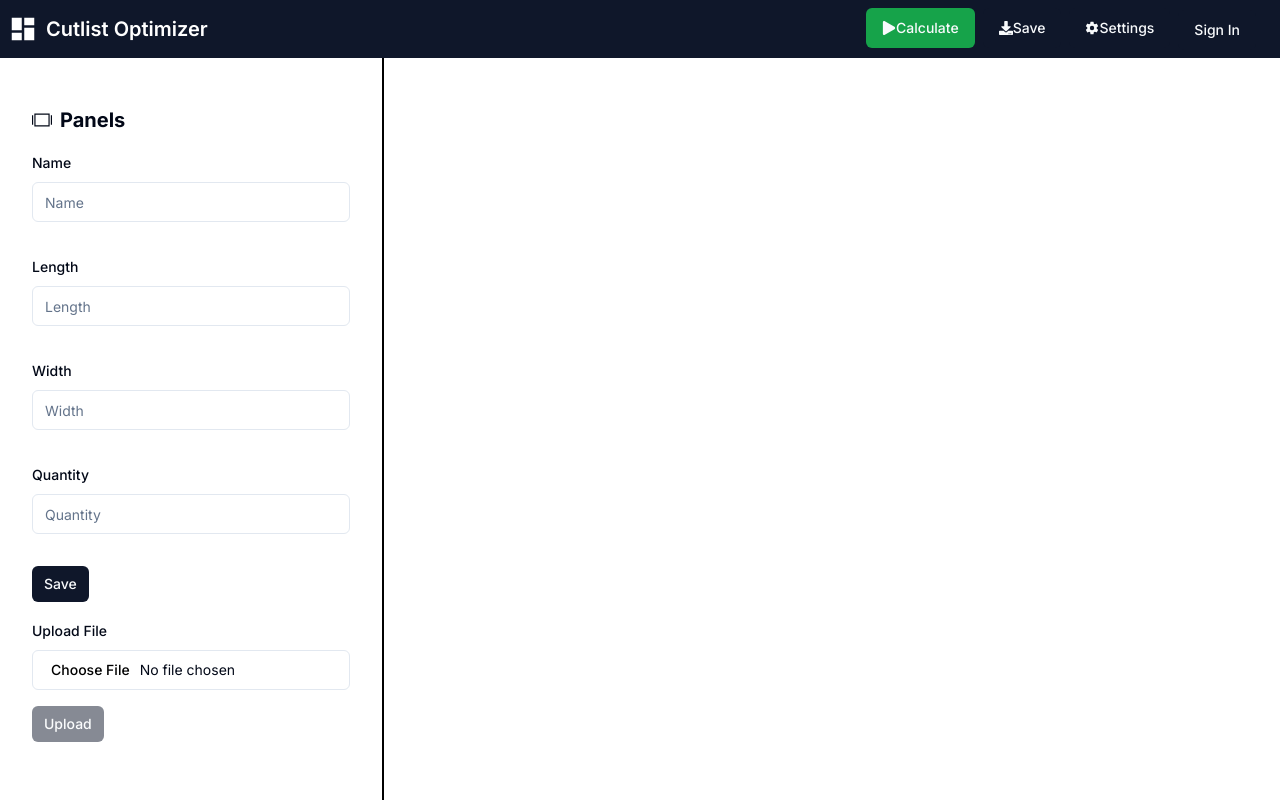
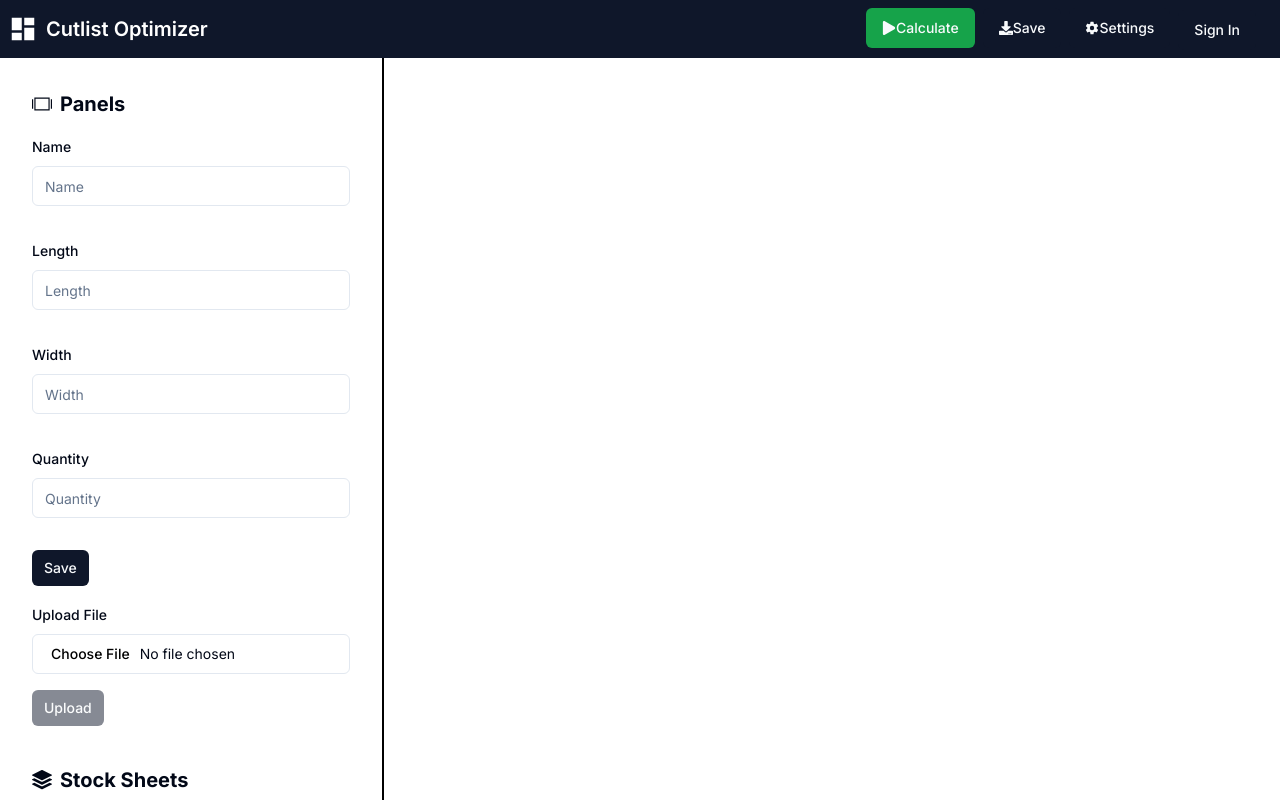
Before and after one commit to noman318/cadbid-optimizer, a Next.js app in the folder frontend/: page / in a window 1280 px wide. Shown: the top 800 px of the page. Built offline with nearby package versions, Linux system fonts and the light colour scheme.

Commit message:
Form code optimized

```diff
--- a/frontend/app/page.tsx
+++ b/frontend/app/page.tsx
@@ -1,4 +1,5 @@
 import AddForm from "@/components/AddForm";
+import { BsStack } from "react-icons/bs";
 import { TfiLayoutSliderAlt } from "react-icons/tfi";
 
 export default function Home() {
@@ -6,7 +7,7 @@
     <main className="flex min-h-screen w-96 p-8 flex-col gap-6 border-r-2 border-solid border-black">
       {/* <AddForm /> */}
       <AddForm title="Panels" icon={<TfiLayoutSliderAlt />} type="panel" />
-      {/* <AddForm title="Stock Sheets" icon={<BsStack />} type="stock" /> */}
+      <AddForm title="Stock Sheets" icon={<BsStack />} type="stock" />
     </main>
   );
 }
--- a/frontend/components/AddForm.tsx
+++ b/frontend/components/AddForm.tsx
@@ -14,7 +14,10 @@
   FormMessage,
 } from "@/components/ui/form";
 import { Input } from "@/components/ui/input";
-import { useCreatePanelMutation } from "@/lib/slices/panelsApiSlice";
+import {
+  useCreatePanelMutation,
+  useUploadPanelCsvMutation,
+} from "@/lib/slices/panelsApiSlice";
 import {
   useCreateStockMutation,
   useUploadStocksCsvMutation,
@@ -46,6 +49,9 @@
   const [files, setFiles] = useState<File | null>(null);
   const [uploadStockCSV, { isLoading: uploadLoading }] =
     useUploadStocksCsvMutation();
+
+  const [uploadPanelCSV, { isLoading: panelCsvLoading }] =
+    useUploadPanelCsvMutation();
   // console.log("createData", createData);
   const form = useForm<z.infer<typeof formSchema>>({
     resolver: zodResolver(formSchema),
@@ -79,14 +85,23 @@
     // console.log("type", type);
 
     try {
-      await createPanel(updatedData).unwrap();
-
-      // form.reset({
-      //   length: "",
-      //   width: "",
-      //   qty: "",
-      // }),
-      alert("created panel");
+      if (type === "panel") {
+        await createPanel(updatedData).unwrap();
+        alert("created panel");
+        return;
+      } else if (type === "stock") {
+        await createStock(updatedData).unwrap();
+        alert("created stocks");
+        return;
+      } else {
+        alert("Provide Proper Type");
+      }
+      form.reset({
+        length: "",
+        width: "",
+        qty: "",
+        name: "",
+      });
     } catch (error) {
       console.log("error", error);
     }
@@ -98,9 +113,17 @@
     try {
       const formData = new FormData();
       files && formData.append("file", files);
-      const res = await uploadStockCSV(formData).unwrap();
-      console.log("res", res);
-      alert("Uploaded");
+      if (type === "panel") {
+        await uploadPanelCSV(formData).unwrap();
+        alert("Uploaded Panel CSV");
+        return;
+      } else if (type === "stock") {
+        await uploadStockCSV(formData).unwrap();
+        alert("Uploaded Stock CSV");
+        return;
+      } else {
+        alert("Provide Proper Type");
+      }
 
       // const response = await fetch(
       //   "http://localhost:5000/stock-sheets/upload",
@@ -119,6 +142,9 @@
       //   console.error("Error uploading CSV:", responseData);
       //   alert("Failed to upload CSV");
       // }
+      form.reset({
+        file_input: "",
+      });
     } catch (error) {
       console.error("Error uploading CSV:", error);
       alert("Failed to upload CSV");
@@ -127,10 +153,6 @@
 
   return (
     <section>
-      <h1 className="text-xl font-bold flex items-center gap-2 mb-4">
-        {/* <TfiLayoutSliderAlt />
-        {"Panels"} */}
-      </h1>
       {isError ? <h1 className="text-red-600">Something Went wrong</h1> : <></>}
       {/* <Form {...form}>
         <form onSubmit={form.handleSubmit(onSubmit)} className="space-y-8">
```
